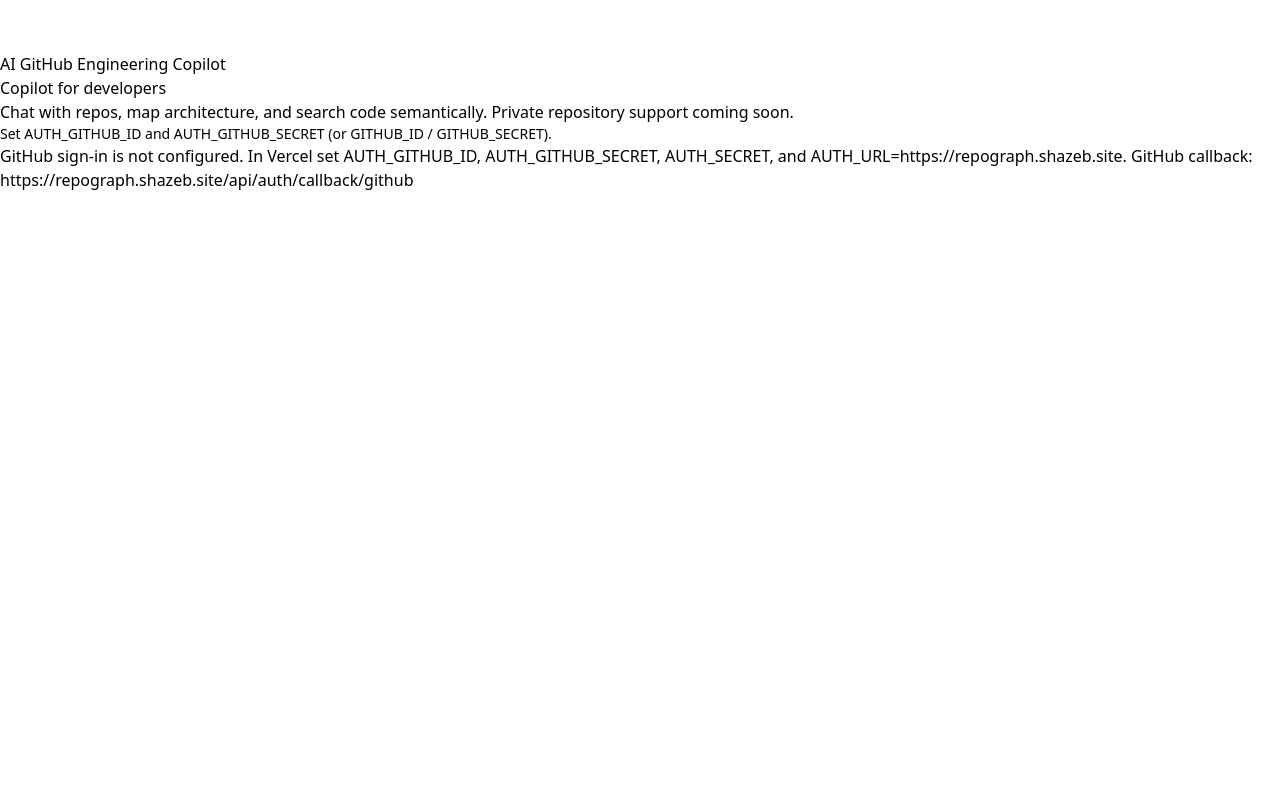
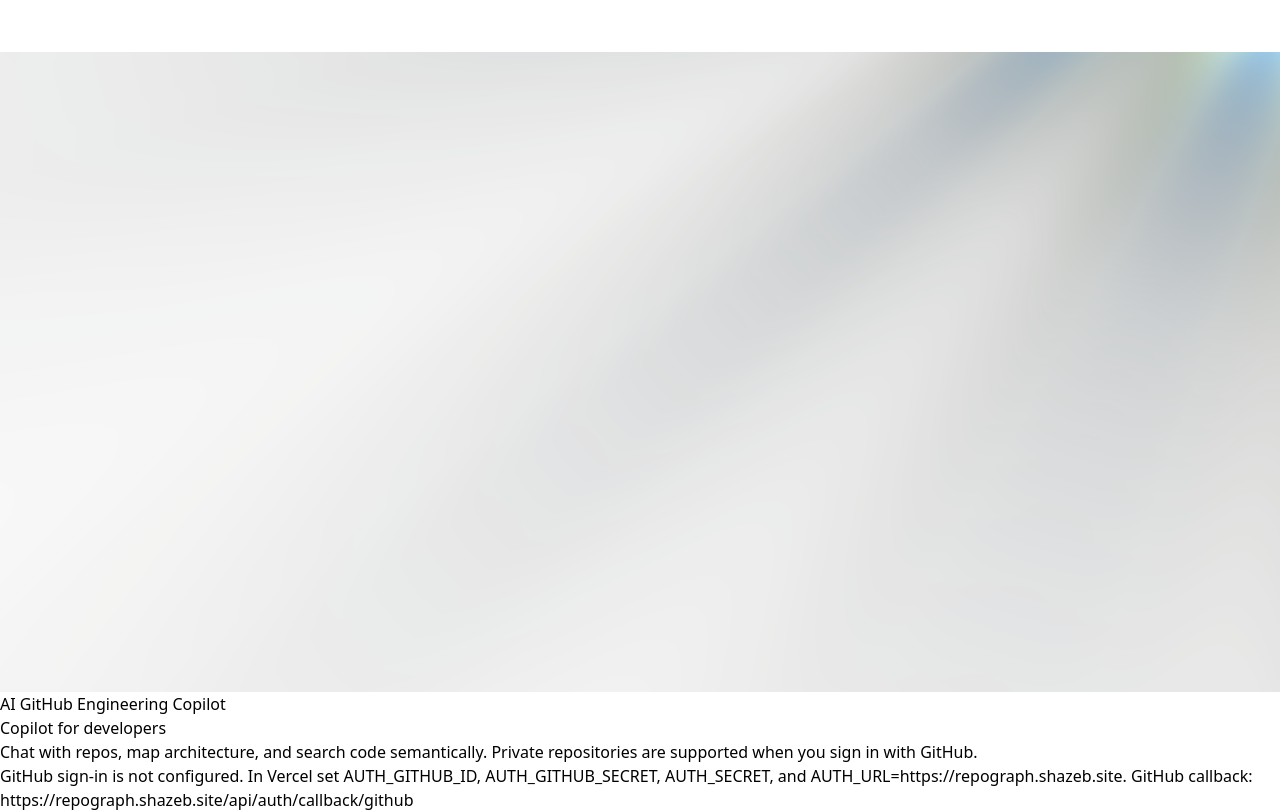
Before and after one commit to mdshzb04/RepoGraph, a Next.js app in the folder frontend/: page /login in a window 1280 px wide. Built offline with nearby package versions, Linux system fonts and the light colour scheme; no server answers.

Commit message:
Fix AuthForm callbackUrl prop

```diff
--- a/frontend/src/components/auth/auth-form.tsx
+++ b/frontend/src/components/auth/auth-form.tsx
@@ -1,4 +1,5 @@
 import { DefiLogo } from "@/components/brand/logo";
+import { AuthBackground } from "@/components/auth/auth-background";
 import { GithubSignInButton } from "@/components/auth/github-sign-in-button";
 import { PRODUCTION_SITE_URL, GITHUB_OAUTH_CALLBACK_PATH } from "@/lib/auth-config";
 
@@ -6,12 +7,14 @@
   githubOauthEnabled?: boolean;
   authError?: string;
   configWarnings?: string[];
+  callbackUrl?: string;
 };
 
 export function AuthForm({
   githubOauthEnabled = false,
   authError,
   configWarnings = [],
+  callbackUrl,
 }: AuthFormProps) {
   return (
     <div className="auth-page">
@@ -19,9 +22,7 @@
         <DefiLogo size={52} />
       </div>
 
-      <div className="auth-glow auth-glow--primary" aria-hidden />
-      <div className="auth-glow auth-glow--secondary" aria-hidden />
-      <div className="auth-grid" aria-hidden />
+      <AuthBackground />
 
       <div className="auth-content">
         <div className="auth-card">
@@ -29,7 +30,8 @@
             <p className="auth-eyebrow">AI GitHub Engineering Copilot</p>
             <h1 className="auth-title">Copilot for developers</h1>
             <p className="auth-description">
-              Chat with repos, map architecture, and search code semantically. Private repository support coming soon.
+              Chat with repos, map architecture, and search code semantically.
+              Private repositories are supported when you sign in with GitHub.
             </p>
           </header>
 
@@ -39,14 +41,24 @@
             </p>
           )}
 
-          {configWarnings.length > 0 && (
+          {process.env.NODE_ENV === "production" && configWarnings.length > 0 && (
             <p className="auth-error text-sm" role="status">
               {configWarnings[0]}
             </p>
           )}
 
           {githubOauthEnabled ? (
-            <GithubSignInButton />
+            <>
+              <GithubSignInButton />
+              {process.env.NODE_ENV !== "production" && callbackUrl && (
+                <p className="text-[11px] leading-relaxed text-muted-foreground">
+                  GitHub app → add callback URL:{" "}
+                  <code className="rounded bg-muted/50 px-1 font-mono text-[10px]">
+                    {callbackUrl}
+                  </code>
+                </p>
+              )}
+            </>
           ) : (
             <p className="auth-error" role="alert">
               GitHub sign-in is not configured. In Vercel set AUTH_GITHUB_ID,
```
